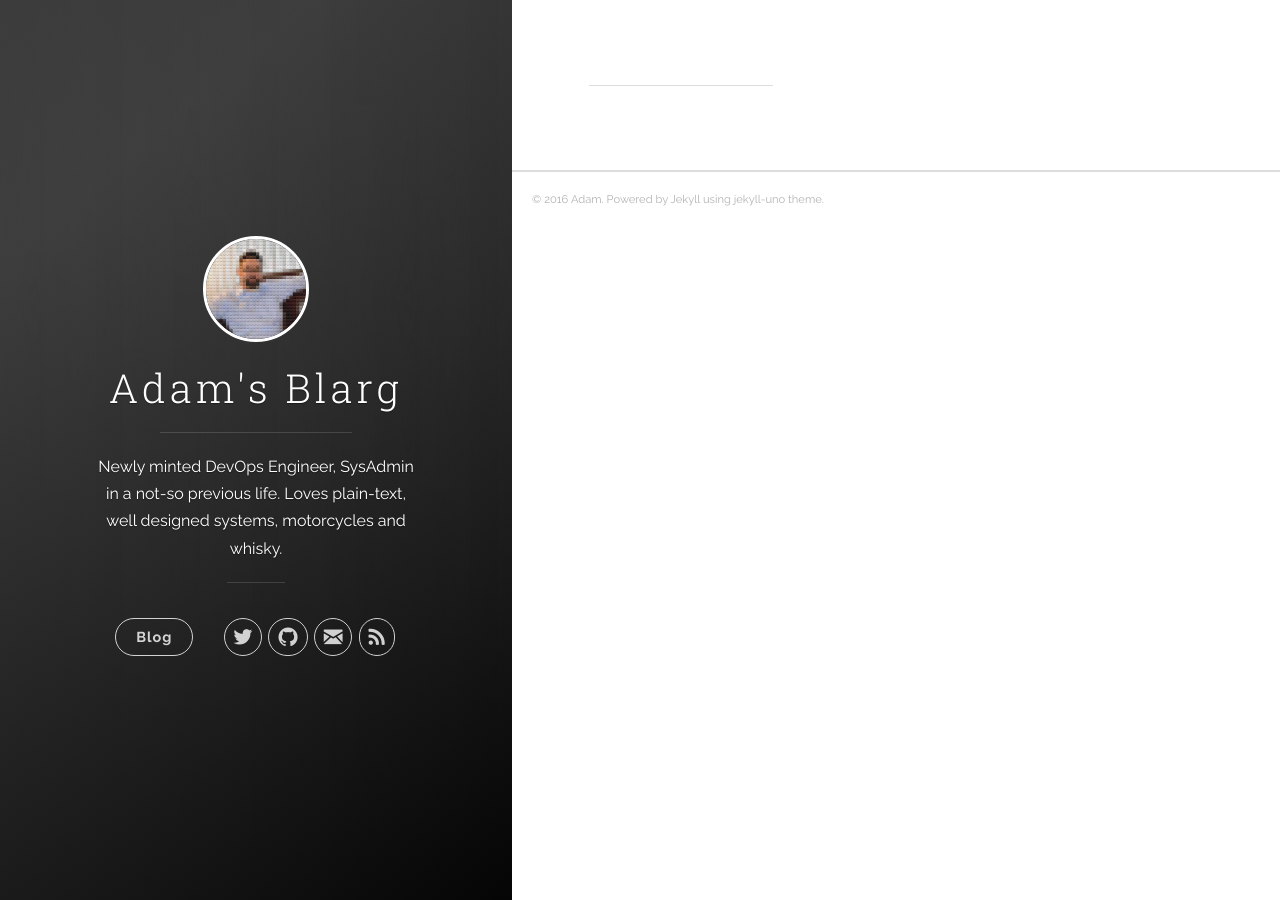
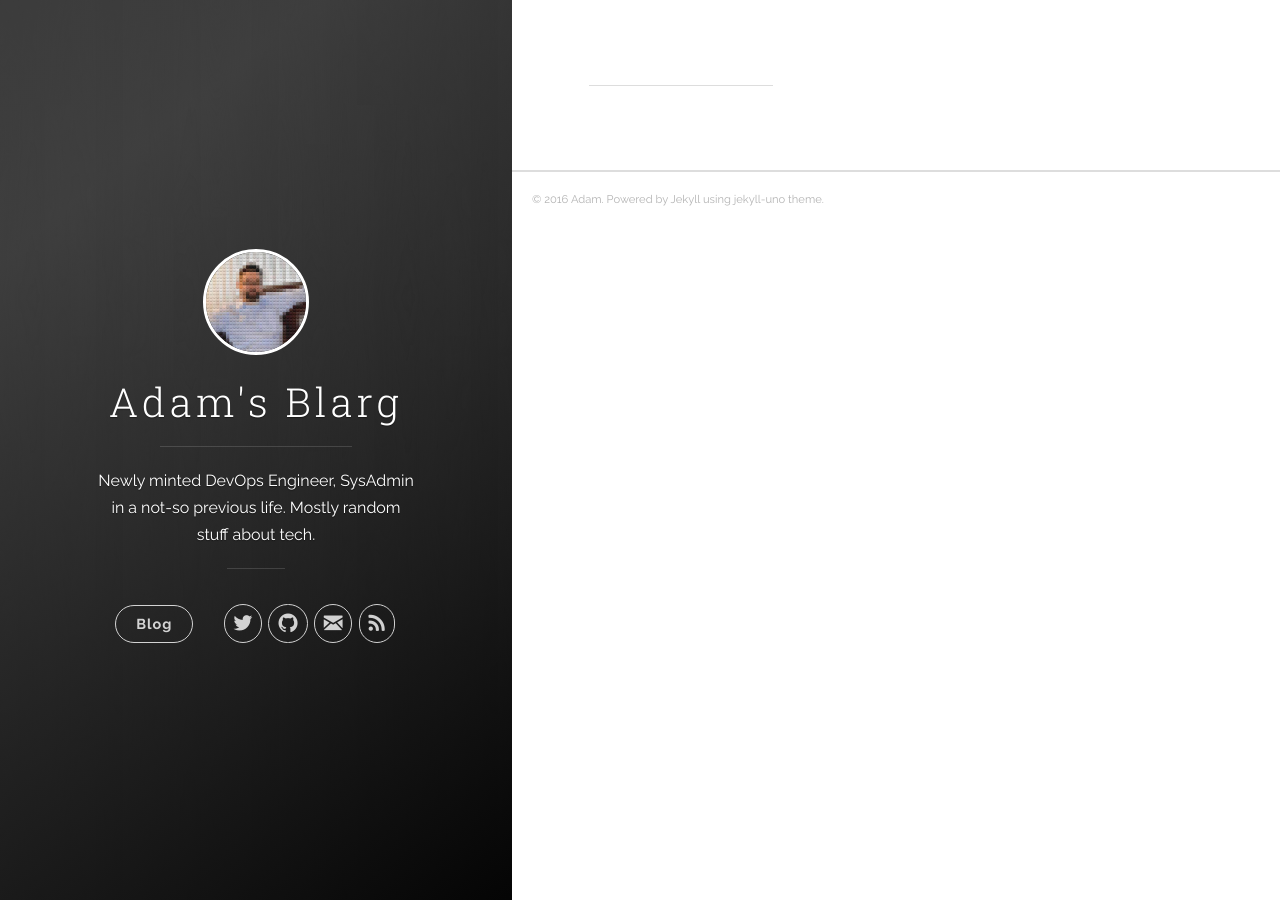
Before and after one commit to modus-operandi/modus-operandi.github.io, a Jekyll site: the page built from index.html, in a window 1280 px wide. Built offline with Jekyll 4.4.1, drawn with Linux system fonts in a browser that asks for light colours; nearby versions of some CDN libraries; the list of posts is cut into pages by our own code.

Commit message:
update tag line

```diff
--- a/_config.yml
+++ b/_config.yml
@@ -1,6 +1,6 @@
 # Site settings
 title: Adam's Blarg
-description: 'Newly minted DevOps Engineer, SysAdmin in a not-so previous life. Loves plain-text, well designed systems, motorcycles and whisky.'
+description: 'Newly minted DevOps Engineer, SysAdmin in a not-so previous life. Mostly random stuff about tech.'
 url: 'https://sudoscience.ca'
 enforce_ssl: sudoscience.ca
 baseurl: /
```
